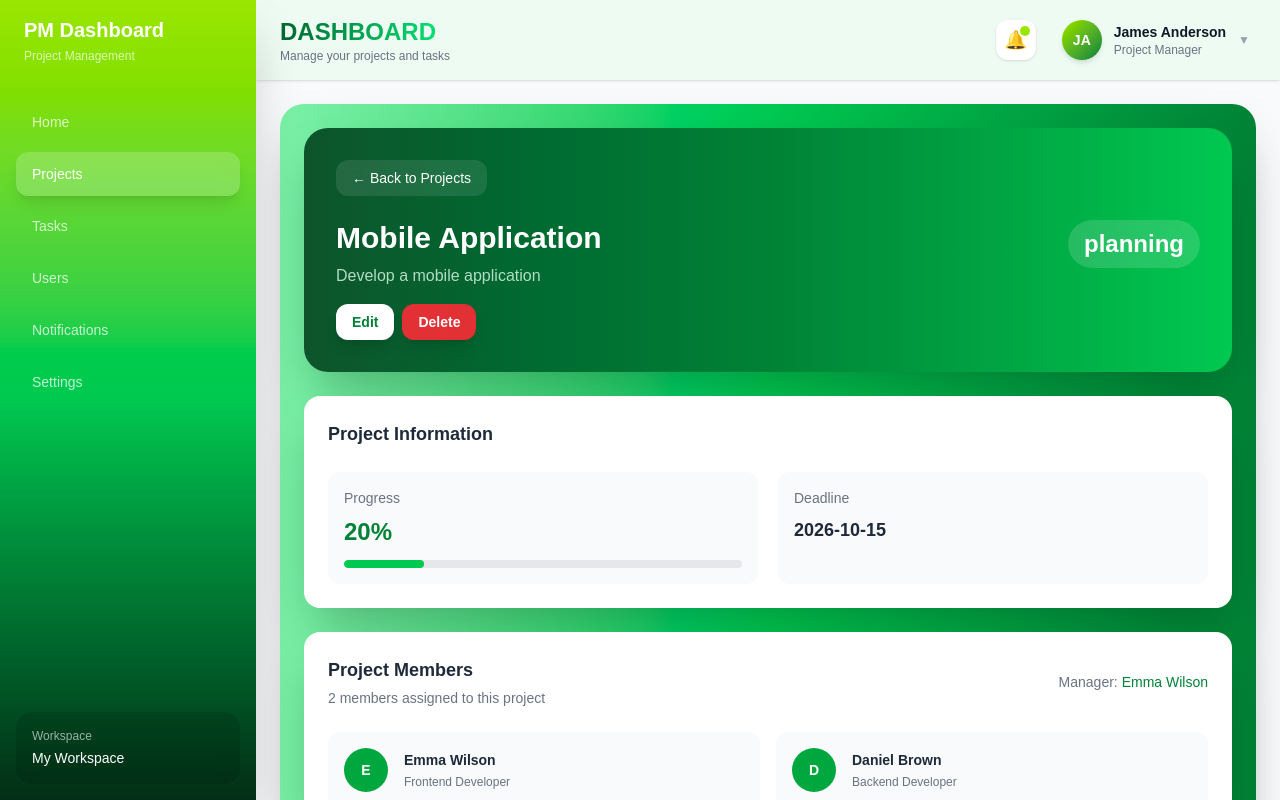
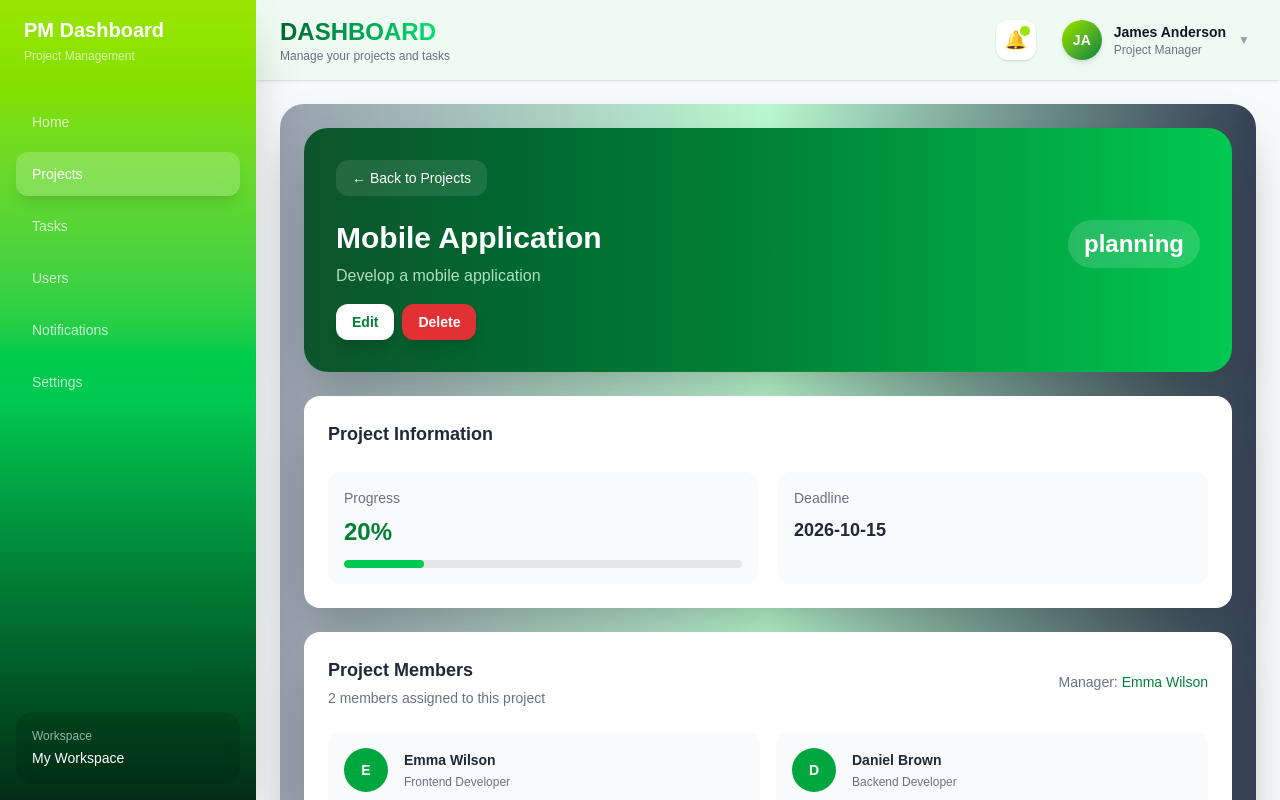
Before and after one commit to Reza-Bamoniri/Managment-Dashboard-Projects, a React (Vite) app: page /projects/2 in a window 1280 px wide. Shown: the top 800 px of the page. Built offline with nearby package versions, Linux system fonts and the light colour scheme; data requests are answered from the project's data file.

Commit message:
style: change background color of project card

```diff
--- a/src/components/projects/ProjectDetails/ProjectDetails.tsx
+++ b/src/components/projects/ProjectDetails/ProjectDetails.tsx
@@ -103,7 +103,7 @@ const ProjectDetails = () => {
   }
 
   return (
-    <div className="space-y-6 rounded-3xl bg-linear-to-r from-green-300 via-green-500 to-green-700 p-6 shadow-2xl dark:to-gray-700 dark:via-green-950  dark:from-green-400">
+    <div className="space-y-6 rounded-3xl bg-linear-to-r from-gray-400 via-green-200 to-gray-700 p-6 shadow-2xl dark:to-gray-700 dark:via-green-950  dark:from-green-400">
       <ProjectDetailsHeader
         project={project}
         onEdit={openEditModal}
```
